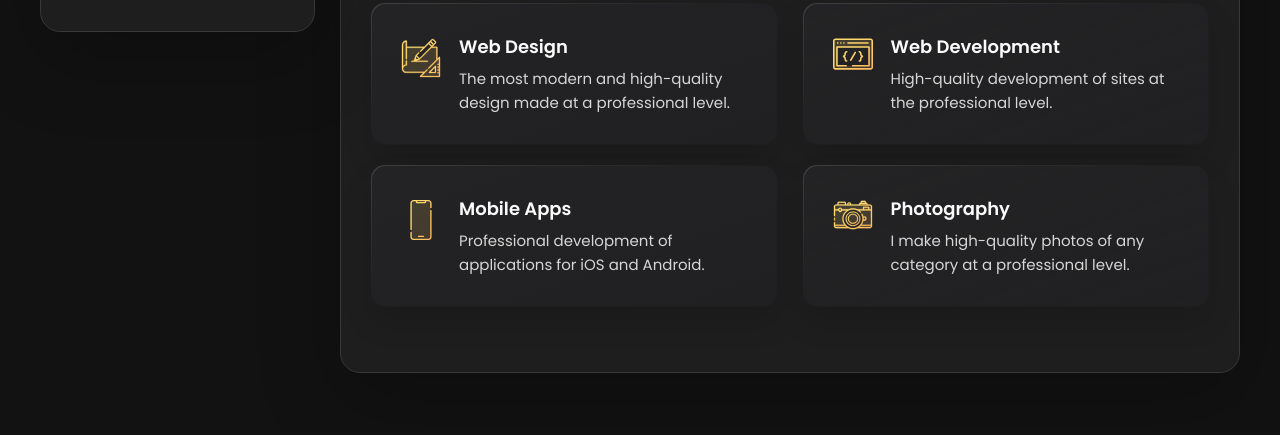
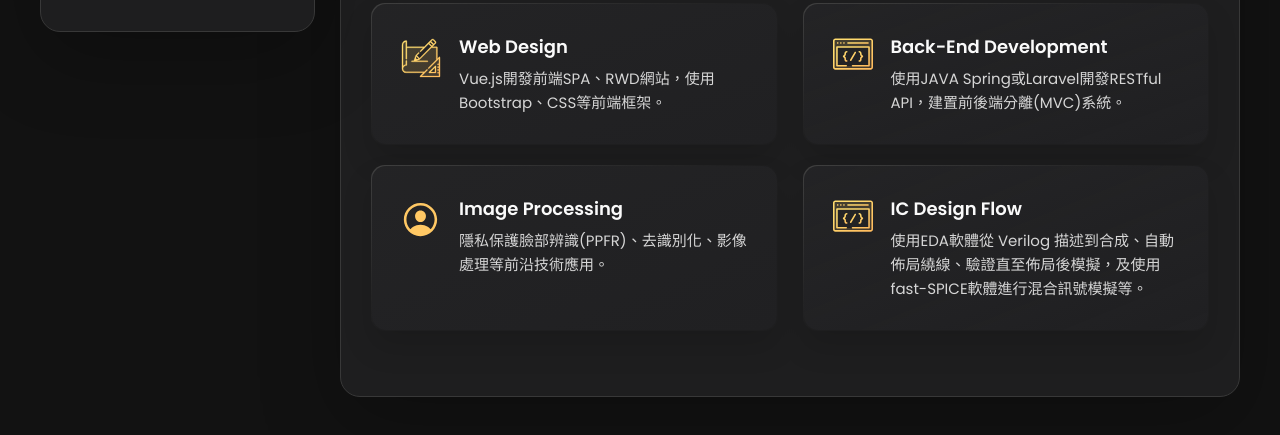
Before and after one commit to seanpeng12/seanpeng12.github.io, a plain HTML site: page index.html in a window 1280 px wide. Shown: the part 621-1056 px from the top of the page. Drawn offline with nearby package versions, Linux system fonts and the light colour scheme.

Commit message:
EN/zh-TW page updated

```diff
--- a/index.html
+++ b/index.html
@@ -265,7 +265,7 @@
                 <h4 class="h4 service-item-title">Web design</h4>
 
                 <p class="service-item-text">
-                  The most modern and high-quality design made at a professional level.
+                  Vue.js開發前端SPA、RWD網站，使用Bootstrap、CSS等前端框架。
                 </p>
               </div>
 
@@ -278,10 +278,10 @@
               </div>
 
               <div class="service-content-box">
-                <h4 class="h4 service-item-title">Web development</h4>
+                <h4 class="h4 service-item-title">back-end development</h4>
 
                 <p class="service-item-text">
-                  High-quality development of sites at the professional level.
+                  使用JAVA Spring或Laravel開發RESTful API，建置前後端分離(MVC)系統。
                 </p>
               </div>
 
@@ -290,14 +290,14 @@
             <li class="service-item">
 
               <div class="service-icon-box">
-                <img src="./assets/images/icon-app.svg" alt="mobile app icon" width="40">
+                <img src="./assets/images/person-circle-outline_1.svg" alt="mobile app icon" width="40">
               </div>
 
               <div class="service-content-box">
-                <h4 class="h4 service-item-title">Mobile apps</h4>
+                <h4 class="h4 service-item-title">Image Processing</h4>
 
                 <p class="service-item-text">
-                  Professional development of applications for iOS and Android.
+                  隱私保護臉部辨識(PPFR)、去識別化、影像處理等前沿技術應用。
                 </p>
               </div>
 
@@ -306,14 +306,14 @@
             <li class="service-item">
 
               <div class="service-icon-box">
-                <img src="./assets/images/icon-photo.svg" alt="camera icon" width="40">
+                <img src="./assets/images/icon-dev.svg" alt="camera icon" width="40">
               </div>
 
               <div class="service-content-box">
-                <h4 class="h4 service-item-title">Photography</h4>
+                <h4 class="h4 service-item-title">IC design flow</h4>
 
                 <p class="service-item-text">
-                  I make high-quality photos of any category at a professional level.
+                  使用EDA軟體從 Verilog 描述到合成、自動佈局繞線、驗證直至佈局後模擬，及使用fast-SPICE軟體進行混合訊號模擬等。
                 </p>
               </div>
 
@@ -322,109 +322,6 @@
           </ul>
 
         </section>
-
-
-        <!--
-          - testimonials
-        -->
-
-        <!-- <section class="testimonials">
-
-          <h3 class="h3 testimonials-title">Testimonials</h3>
-
-          <ul class="testimonials-list has-scrollbar">
-
-            <li class="testimonials-item">
-              <div class="content-card" data-testimonials-item>
-
-                <figure class="testimonials-avatar-box">
-                  <img src="./assets/images/avatar-1.png" alt="Daniel lewis" width="60" data-testimonials-avatar>
-                </figure>
-
-                <h4 class="h4 testimonials-item-title" data-testimonials-title>Daniel lewis</h4>
-
-                <div class="testimonials-text" data-testimonials-text>
-                  <p>
-                    Richard was hired to create a corporate identity. We were very pleased with the work done. She has a
-                    lot of experience
-                    and is very concerned about the needs of client. Lorem ipsum dolor sit amet, ullamcous cididt
-                    consectetur adipiscing
-                    elit, seds do et eiusmod tempor incididunt ut laborels dolore magnarels alia.
-                  </p>
-                </div>
-
-              </div>
-            </li>
-
-            <li class="testimonials-item">
-              <div class="content-card" data-testimonials-item>
-
-                <figure class="testimonials-avatar-box">
-                  <img src="./assets/images/avatar-2.png" alt="Jessica miller" width="60" data-testimonials-avatar>
-                </figure>
-
-                <h4 class="h4 testimonials-item-title" data-testimonials-title>Jessica miller</h4>
-
-                <div class="testimonials-text" data-testimonials-text>
-                  <p>
-                    Richard was hired to create a corporate identity. We were very pleased with the work done. She has a
-                    lot of experience
-                    and is very concerned about the needs of client. Lorem ipsum dolor sit amet, ullamcous cididt
-                    consectetur adipiscing
-                    elit, seds do et eiusmod tempor incididunt ut laborels dolore magnarels alia.
-                  </p>
-                </div>
-
-              </div>
-            </li>
-
-            <li class="testimonials-item">
-              <div class="content-card" data-testimonials-item>
-
-                <figure class="testimonials-avatar-box">
-                  <img src="./assets/images/avatar-3.png" alt="Emily evans" width="60" data-testimonials-avatar>
-                </figure>
-
-                <h4 class="h4 testimonials-item-title" data-testimonials-title>Emily evans</h4>
-
-                <div class="testimonials-text" data-testimonials-text>
-                  <p>
-                    Richard was hired to create a corporate identity. We were very pleased with the work done. She has a
-                    lot of experience
-                    and is very concerned about the needs of client. Lorem ipsum dolor sit amet, ullamcous cididt
-                    consectetur adipiscing
-                    elit, seds do et eiusmod tempor incididunt ut laborels dolore magnarels alia.
-                  </p>
-                </div>
-
-              </div>
-            </li>
-
-            <li class="testimonials-item">
-              <div class="content-card" data-testimonials-item>
-
-                <figure class="testimonials-avatar-box">
-                  <img src="./assets/images/avatar-4.png" alt="Henry william" width="60" data-testimonials-avatar>
-                </figure>
-
-                <h4 class="h4 testimonials-item-title" data-testimonials-title>Henry william</h4>
-
-                <div class="testimonials-text" data-testimonials-text>
-                  <p>
-                    Richard was hired to create a corporate identity. We were very pleased with the work done. She has a
-                    lot of experience
-                    and is very concerned about the needs of client. Lorem ipsum dolor sit amet, ullamcous cididt
-                    consectetur adipiscing
-                    elit, seds do et eiusmod tempor incididunt ut laborels dolore magnarels alia.
-                  </p>
-                </div>
-
-              </div>
-            </li>
-
-          </ul>
-
-        </section> -->
 
 
         <!--
@@ -607,7 +504,7 @@
 
             <li class="timeline-item">
 
-              <h4 class="h4 timeline-item-title">IT部門工讀生 @ Artso亞梭傢俬</h4>
+              <h4 class="h4 timeline-item-title">工讀生 - IT部門 @ Artso亞梭傢俬</h4>
 
               <span>2019/02 — 2019/07</span>
 
@@ -661,7 +558,7 @@
             <li class="skills-item">
 
               <div class="title-wrapper">
-                <h5 class="h5">Linux and R</h5>
+                <h5 class="h5">Linux</h5>
                 <data value="90">90%</data>
               </div>
 
@@ -675,7 +572,7 @@
 
               <div class="title-wrapper">
                 <h5 class="h5">EDA Tools</h5>
-                <data value="70">70%</data>
+                <data value="70">80%</data>
               </div>
 
               <div class="skill-progress-bg">
```
Also changed, not shown: index_EN.html (+12 -12 lines), assets/images/person-circle-outline.svg (added), assets/images/person-circle-outline_1.svg (added).
